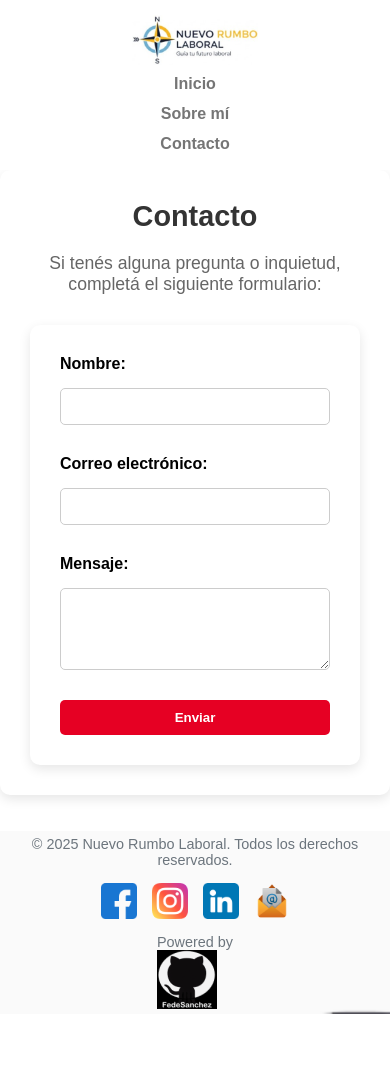
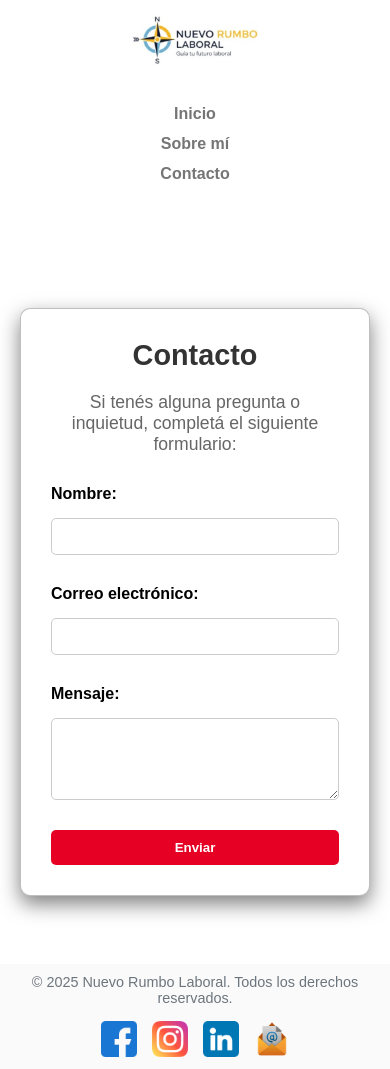
Before and after one commit to FedeSanchez79/NuevoRumboLaboral, a website: page pages/contacto.html in a window 390 px wide. Shown: the top 1069 px of the page. Before the commit the page ends 1014 px from the top, so only its background shows below. Drawn offline with nearby package versions, Linux system fonts and the light colour scheme.

Commit message:
corregi estilos contacto y media queries

```diff
--- a/pages/contacto.html
+++ b/pages/contacto.html
@@ -54,7 +54,7 @@
         </div>
         <div>
           <p>
-            Powered by <br><a href="https://github.com/FedeSanchez79" target="_blank"><img src="../assets/icons/logo_fede.png" alt="Logo Github fedesanchez"></a>
+            Powered by <a href="https://github.com/FedeSanchez79" target="_blank"><img src="../assets/icons/logo_fede.png" alt="Logo Github fedesanchez"></a>
           </p>
         </div>
       </div>
--- a/style/style.css
+++ b/style/style.css
@@ -45,31 +45,32 @@ img {
   overflow: hidden;
 }
 
-/* -------- ENCABEZADO -------- */
+/* -------- HEADER -------- */
 .header {
   display: flex;
   justify-content: space-between;
   align-items: center;
   padding: 20px 30px;
   height: 100px;
+  gap: 40px;
   position: relative;
   z-index: 10;
-  flex-wrap: wrap;
-  text-align: center;
+  flex-wrap: nowrap;
+  text-align: left;
 }
 
 .logo {
   height: var(--tam-logo);
   object-fit: contain;
+  flex-shrink: 0;
 }
 
 .category-menu {
   display: flex;
   gap: 20px;
-  flex-wrap: wrap;
-  justify-content: center;
-  margin-top: 10px;
-  width: 100%;
+  flex-wrap: nowrap;
+  justify-content: flex-start;
+  width: auto;
 }
 
 .category-menu a,
@@ -101,14 +102,23 @@ main #mensaje {
 }
 
 /* -------- CONTACTO -------- */
-.contacto-container,
-.formulario-contacto {
+.centrado {
+  display: flex;
+  justify-content: center;
+  align-items: center;
+  padding: 20px;
+  min-height: calc(100vh - 120px);
+}
+
+.contacto-container {
   background-color: var(--color-fondo-blanco);
   border-radius: var(--radio-borde);
-  box-shadow: var(--sombra-box);
+  box-shadow: 0 8px 20px rgba(0, 0, 0, 0.5);
+  border: 1.5px solid rgba(0, 0, 0, 0.25);
+  max-width: 500px;
   width: 100%;
-  max-width: 500px;
   padding: 30px;
+  box-sizing: border-box;
   text-align: left;
 }
 
@@ -220,11 +230,15 @@ small.error-message.visible {
 }
 
 /* -------- FOOTER -------- */
+footer {
+  width: 100%;
+  background-color: rgba(204, 200, 200, 0.1);
+  padding: 10px 0;
+}
+
 .footer-content {
-  background-color: rgba(204, 200, 200, 0.1);
-  padding: 5px;
-  font-size: 0.9em;
-  color: #6c757d;
+  margin: 0 auto;
+  padding: 0 20px;
   display: flex;
   justify-content: space-between;
   align-items: center;
@@ -232,16 +246,13 @@ small.error-message.visible {
   flex-wrap: wrap;
   font-family: var(--fuente-base);
   font-weight: 300;
+  color: #6c757d;
+  font-size: 0.9em;
 }
 
 .social-icons {
   display: flex;
   gap: 15px;
-}
-
-.social-icons img {
-  width: 24px;
-  height: 24px;
 }
 
 /* -------- MEDIA QUERIES -------- */
@@ -250,6 +261,7 @@ small.error-message.visible {
     flex-direction: column;
     height: auto;
     padding: 15px;
+    text-align: center;
   }
 
   .logo {
@@ -260,6 +272,7 @@ small.error-message.visible {
     flex-direction: column;
     align-items: center;
     gap: 10px;
+    width: 100%;
   }
 
   main #mensaje {
@@ -303,14 +316,4 @@ small.error-message.visible {
     font-size: 2.5em;
     margin-left: 100px;
   }
-
-  .footer-content {
-    max-width: var(--ancho-maximo);
-    margin: 0 auto;
-  }
-
-  .social-icons img {
-    width: 24px;
-    height: 24px;
-  }
 }
```
Also changed, not shown: index.html (+1 -1 lines), pages/sobre_mi.html (+1 -1 lines).
